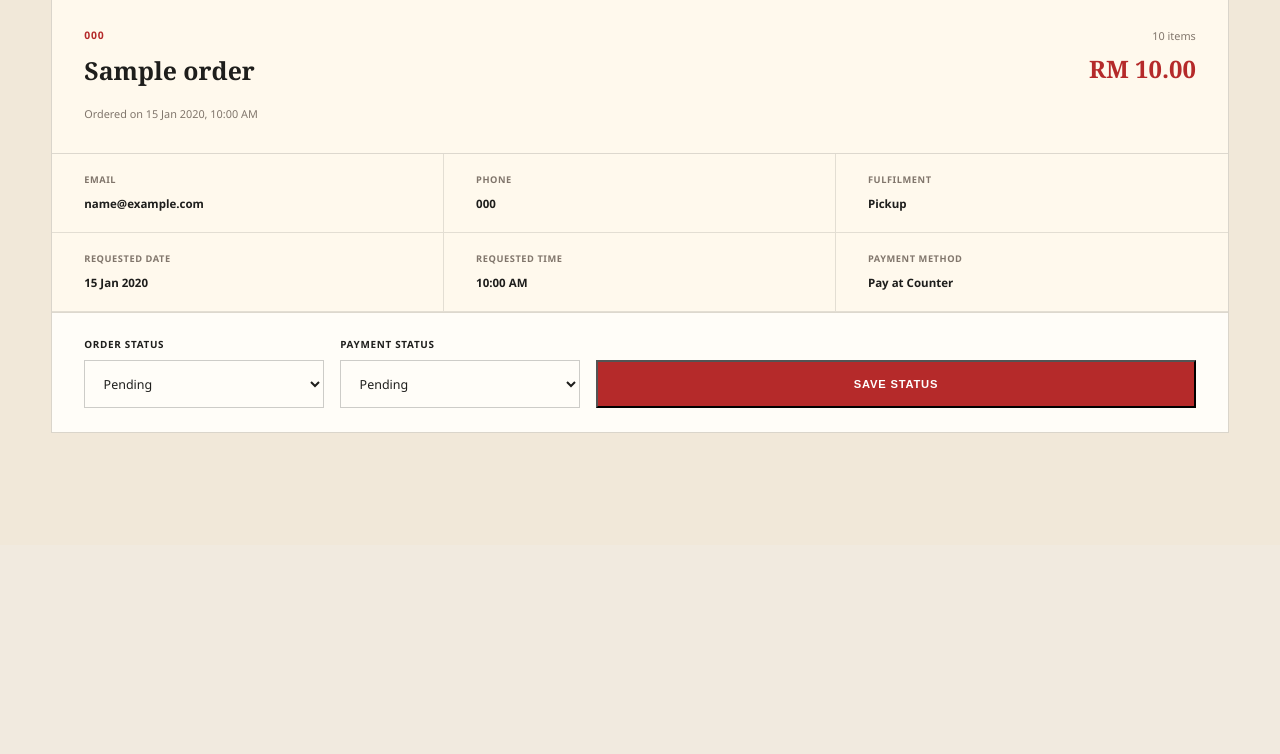
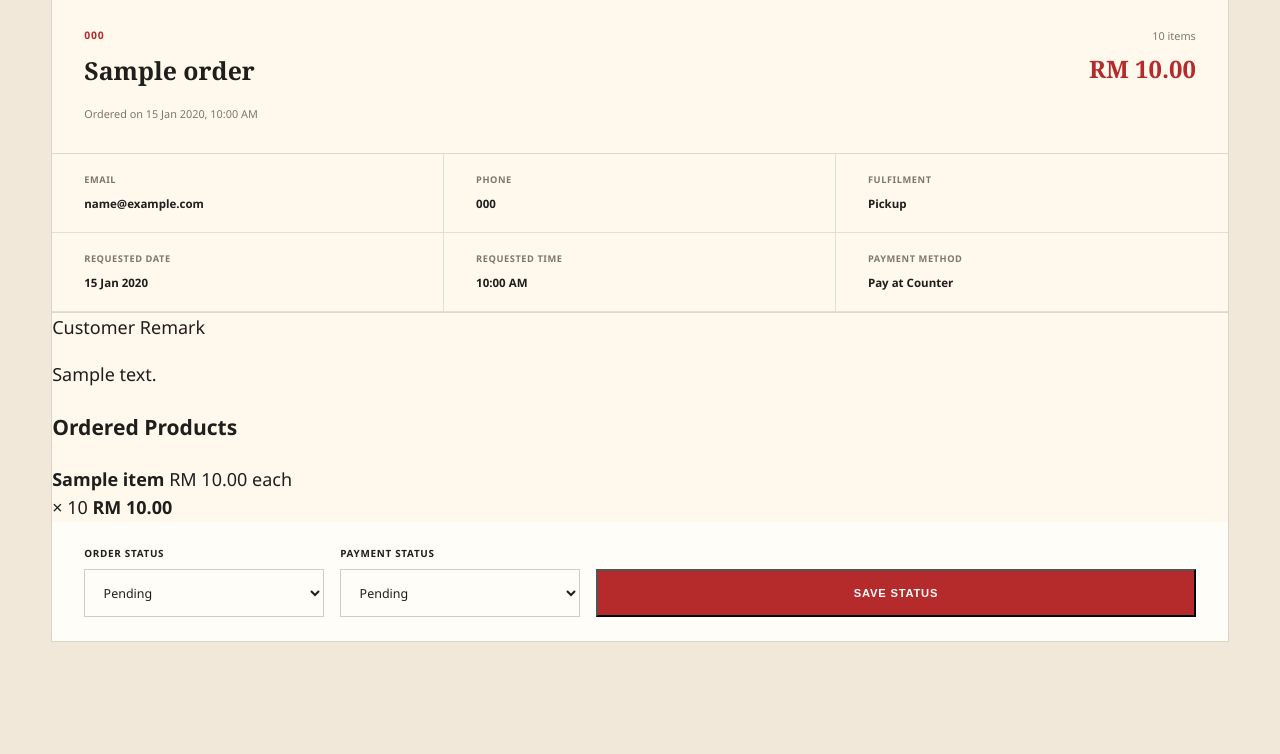
Before and after one commit to Sinyen24/the-yeast-lab, a PHP site: page /admin/orders.php in a window 1280 px wide. Shown: the part 532-1286 px from the top of the page. Before the commit the page ends 965 px from the top, so only its background shows below. Run offline with PHP 8.4, Linux system fonts and the light colour scheme; a user stored in the database is signed in; tables that the repository leaves empty hold one stand-in row (values such as "Sample post").

Commit message:
Refactor order management logic in orders.php

```diff
--- a/admin/orders.php
+++ b/admin/orders.php
@@ -132,7 +132,8 @@ $sql = "
         orders.order_status,
         orders.payment_method,
         orders.payment_status,
-        orders.created_at,
+		orders.order_notes,
+		orders.created_at,
 
         (
             SELECT COALESCE(
@@ -201,6 +202,18 @@ if (!empty($parameters)) {
 
 $orderStmt->execute();
 $orderResult = $orderStmt->get_result();
+
+// Prepare the query used to retrieve products in each order
+$orderItemStmt = $conn->prepare("
+    SELECT
+        product_name,
+        product_price,
+        quantity,
+        line_total
+    FROM order_items
+    WHERE order_id = ?
+    ORDER BY order_item_id ASC
+");
 
 ?>
 
@@ -357,10 +370,24 @@ $orderResult = $orderStmt->get_result();
         <div class="admin-order-list">
 
             <?php while (
-                $order = $orderResult->fetch_assoc()
-            ): ?>
+					$order = $orderResult->fetch_assoc()
+				): ?>
 
-                <article class="admin-order-card">
+					<?php
+						$currentOrderId = (int) $order["order_id"];
+
+						$orderItemStmt->bind_param(
+							"i",
+							$currentOrderId
+						);
+
+						$orderItemStmt->execute();
+
+						$orderItemResult =
+							$orderItemStmt->get_result();
+					?>
+
+					<article class="admin-order-card">
 
                     <div class="admin-order-card-heading">
 
@@ -489,6 +516,85 @@ $orderResult = $orderStmt->get_result();
 
                     </div>
 
+					<div class="admin-order-remark">
+
+								<span>Customer Remark</span>
+
+								<?php if (
+									trim((string) $order["order_notes"]) !== ""
+								): ?>
+
+									<p>
+										<?php echo nl2br(
+											htmlspecialchars($order["order_notes"])
+										); ?>
+									</p>
+
+								<?php else: ?>
+
+									<p class="no-customer-remark">
+										No special remark was provided.
+									</p>
+
+								<?php endif; ?>
+
+							</div>
+
+					<div class="admin-ordered-products">
+
+							<h3>Ordered Products</h3>
+
+							<?php if ($orderItemResult->num_rows > 0): ?>
+
+								<div class="admin-order-item-list">
+
+									<?php while (
+										$item = $orderItemResult->fetch_assoc()
+									): ?>
+
+										<div class="admin-order-item">
+
+											<div class="admin-order-item-name">
+												<strong>
+													<?php echo htmlspecialchars(
+														$item["product_name"]
+													); ?>
+												</strong>
+
+												<span>
+													RM <?php echo number_format(
+														$item["product_price"],
+														2
+													); ?> each
+												</span>
+											</div>
+
+											<span class="admin-order-item-quantity">
+												× <?php echo (int) $item["quantity"]; ?>
+											</span>
+
+											<strong class="admin-order-item-total">
+												RM <?php echo number_format(
+													$item["line_total"],
+													2
+												); ?>
+											</strong>
+
+										</div>
+
+									<?php endwhile; ?>
+
+								</div>
+
+							<?php else: ?>
+
+								<p class="admin-no-order-items">
+									No product information was recorded for this order.
+								</p>
+
+							<?php endif; ?>
+
+						</div>
 
                     <!-- Status management -->
                     <form action="orders.php"
```
